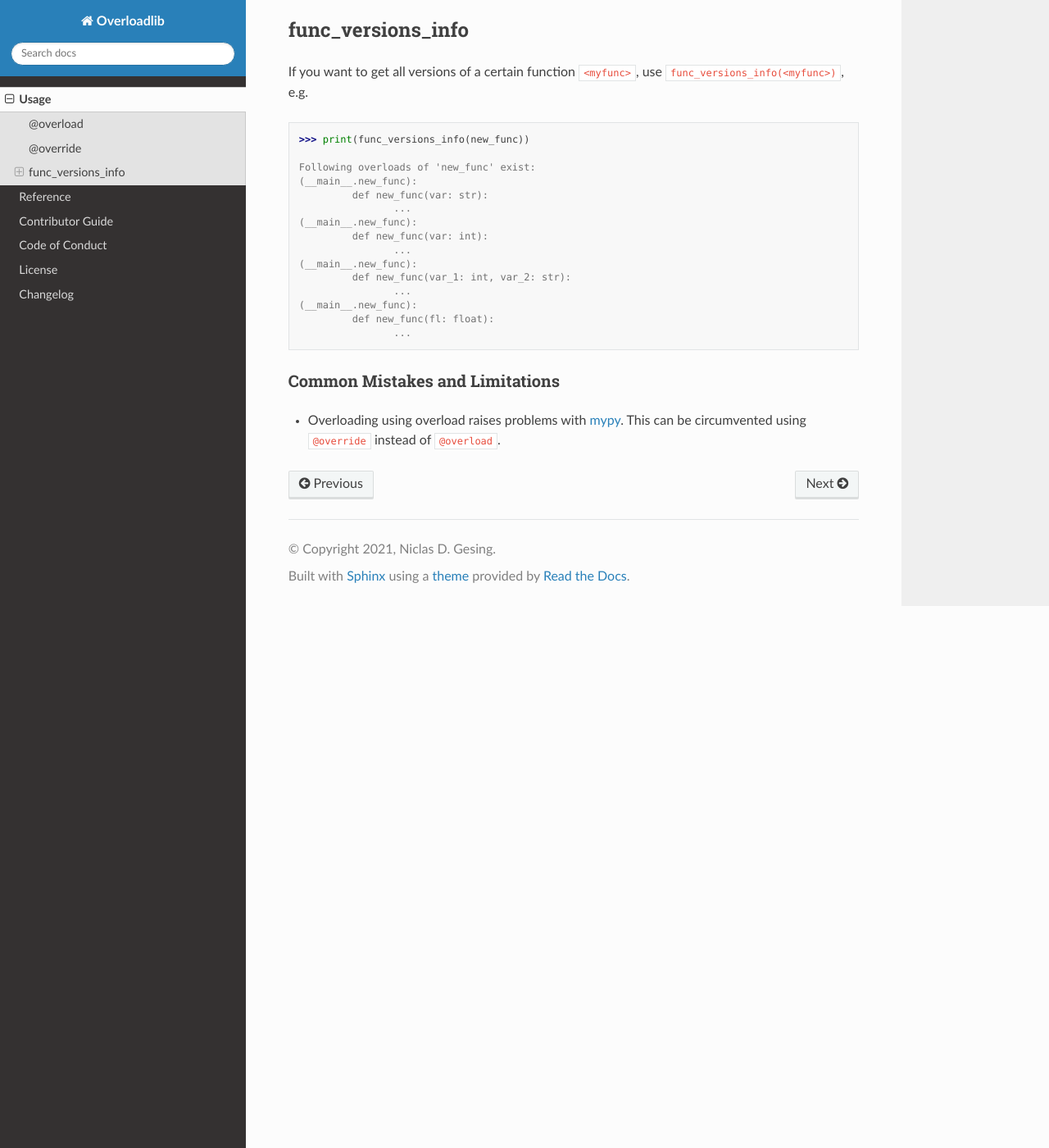
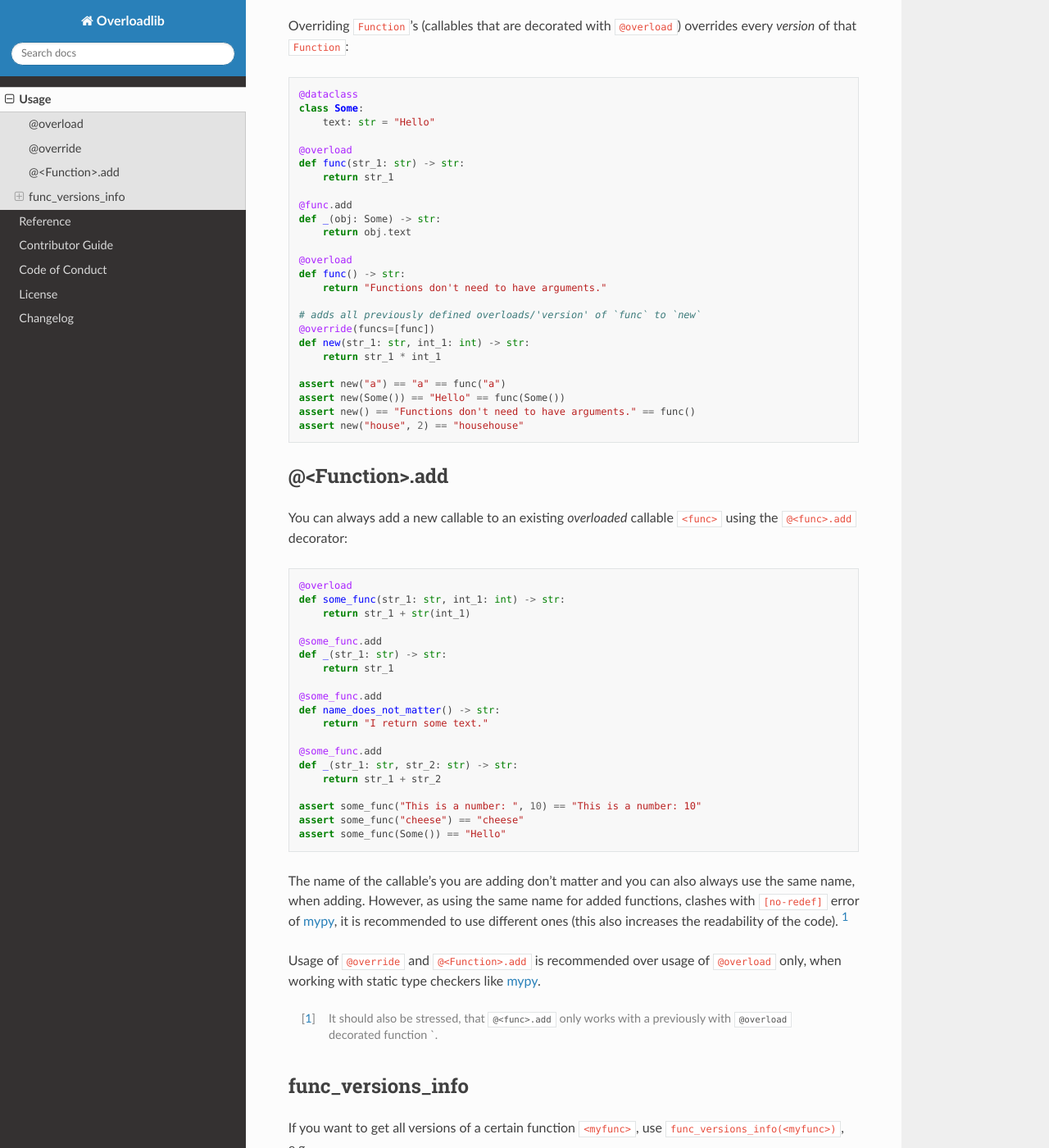
Before and after one commit to NicDom/overloadlib, a Sphinx documentation site: the page built from docs/usage.rst, in a window 1280 px wide and 1400 px high, scrolled down 1932 px. Shown: the whole window at 82% size. Built offline with Sphinx 7.4.7 and the Read the Docs theme 2.0.0, drawn with Linux system fonts in a browser that asks for light colours; some of the changed text lies outside the part shown.

Commit message:
:memo: Add section for '@<func>.add' in Usage
:memo: Add example for overriding 'Function'

```diff
--- a/docs/usage.rst
+++ b/docs/usage.rst
@@ -124,6 +124,79 @@ Possible calls could now look like this:
    new_func(1) == func_int(1) == "I am an integer"  # True
    new_func(1, "a") == func_both(1, "a") == "a"  # True
 
+Overriding ``Function``\ ’s (callables that are decorated with
+``@overload``) overrides every *version* of that ``Function``:
+
+.. code:: python
+
+   @dataclass
+   class Some:
+       text: str = "Hello"
+
+   @overload
+   def func(str_1: str) -> str:
+       return str_1
+
+   @func.add
+   def _(obj: Some) -> str:
+       return obj.text
+
+   @overload
+   def func() -> str:
+       return "Functions don't need to have arguments."
+
+   # adds all previously defined overloads/'version' of `func` to `new`
+   @override(funcs=[func])
+   def new(str_1: str, int_1: int) -> str:
+       return str_1 * int_1
+
+   assert new("a") == "a" == func("a")
+   assert new(Some()) == "Hello" == func(Some())
+   assert new() == "Functions don't need to have arguments." == func()
+   assert new("house", 2) == "househouse"
+
+@<Function>.add
+~~~~~~~~~~~~~~~
+
+You can always add a new callable to an existing *overloaded* callable
+``<func>`` using the ``@<func>.add`` decorator:
+
+.. code:: python
+
+
+   @overload
+   def some_func(str_1: str, int_1: int) -> str:
+       return str_1 + str(int_1)
+
+   @some_func.add
+   def _(str_1: str) -> str:
+       return str_1
+
+   @some_func.add
+   def name_does_not_matter() -> str:
+       return "I return some text."
+
+   @some_func.add
+   def _(str_1: str, str_2: str) -> str:
+       return str_1 + str_2
+
+   assert some_func("This is a number: ", 10) == "This is a number: 10"
+   assert some_func("cheese") == "cheese"
+   assert some_func(Some()) == "Hello"
+
+The name of the callable’s you are adding don’t matter and you can also
+always use the same name, when adding. However, as using the same name
+for added functions, clashes with ``[no-redef]`` error of mypy_, it is
+recommended to use different ones (this also increases the readability
+of the code). [1]_
+
+Usage of ``@override`` and ``@<Function>.add`` is recommended over usage
+of ``@overload`` only, when working with static type checkers like mypy_.
+
+.. [1]
+   It should also be stressed, that ``@<func>.add`` only works with a
+   previously with ``@overload`` decorated function \`.
+
 func_versions_info
 ~~~~~~~~~~~~~~~~~~
 
@@ -151,6 +224,6 @@ If you want to get all versions of a certain function ``<myfunc>``, use
 Common Mistakes and Limitations
 -------------------------------
 
--  Overloading using overload raises problems with mypy_. This can be circumvented using ``@override`` instead of ``@overload``.
+-  Overloading using overload raises problems with mypy_. This can be circumvented using ``@override`` (or ``@<func>.add``) instead of ``@overload``.
 
 .. _mypy : http://mypy-lang.org/
```
Also changed, not shown: README.md (+67 -4 lines).
